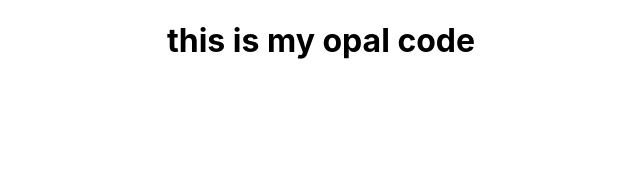
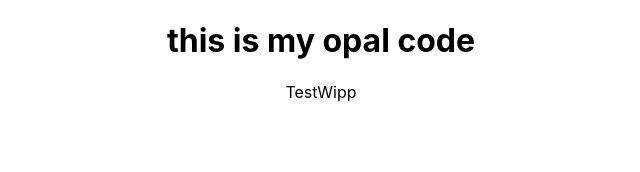
Before and after one commit to OPALKUUUB/d2u-mart, a React (Create React App) app in the folder client/: page / in a window 1280 px wide. Shown: the top 172 px of the page, without its empty margins (319-959 px from the left). Built offline with nearby package versions, Linux system fonts and the light colour scheme.

Commit message:
test merge

```diff
--- a/client/src/App.js
+++ b/client/src/App.js
@@ -1,9 +1,11 @@
 import "./App.css";
+import TestWipp from "./TestWipp";
 
 function App() {
   return (
     <div className="App">
       <h1>this is my opal code</h1>
+      <TestWipp />
     </div>
   );
 }
--- /dev/null
+++ b/client/src/TestWipp.js
@@ -0,0 +1,7 @@
+import React from 'react'
+
+export default function TestWipp() {
+  return (
+    <div>TestWipp</div>
+  )
+}
```
